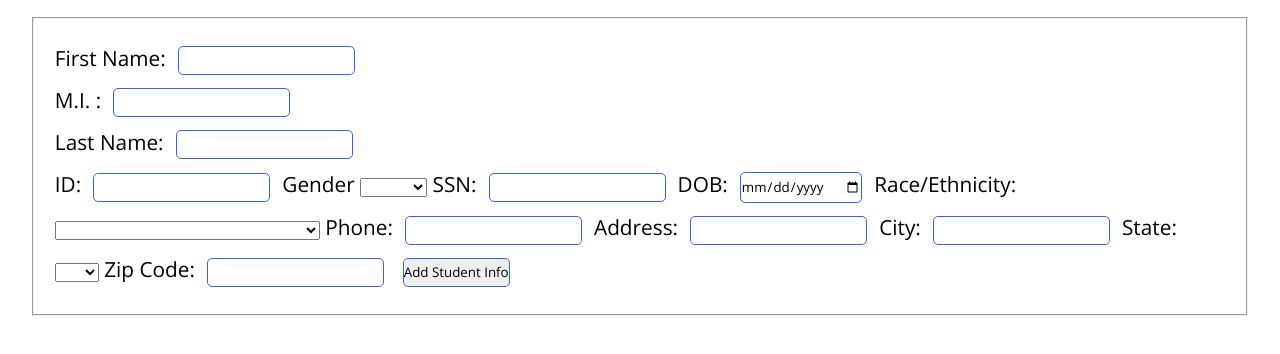
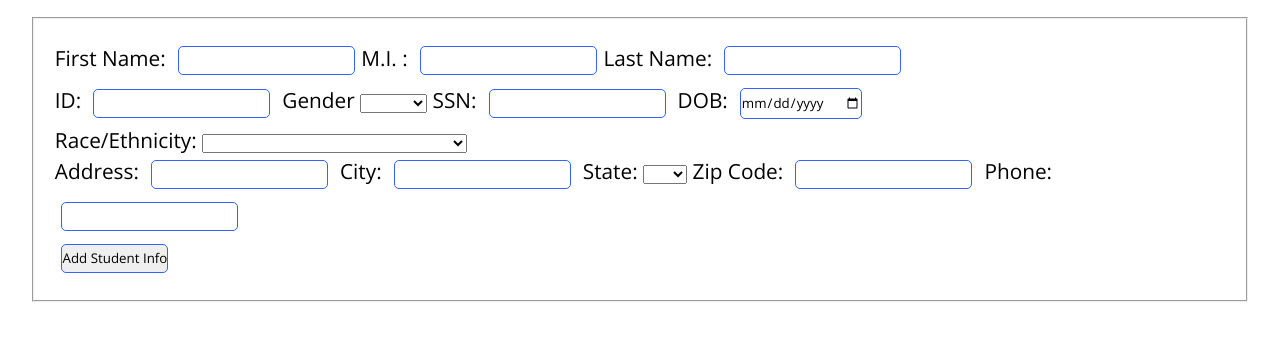
Before and after one commit to kmongy/datadoc, a plain HTML site: page dataAdd.html in a window 1280 px wide. Shown: the part 78-432 px from the top of the page. Drawn offline with nearby package versions, Linux system fonts and the light colour scheme.

Commit message:
Updated with more wrapping divs for the labels.

```diff
--- a/dataAdd.html
+++ b/dataAdd.html
@@ -26,6 +26,7 @@
             <input type="text" name="lastName">
           </label>
         </div>
+        <div class="data-add-bio">
           <label for="idNumber">ID:
             <input type="text" name="number">
           </label>
@@ -42,6 +43,7 @@
           <label for="birthdate">DOB:
             <input type="date" name="birthdate">
           </label>
+        </div>
         <label for="race">Race/Ethnicity:
           <select>
             <option value="" selected> </option>
@@ -53,9 +55,7 @@
             <option value="White">White</option>
           </select>
         </label>
-        <label for="phoneNumber">Phone:
-          <input type="text" name="phone">
-        </label>
+        <div class="data-add-address"></div>
           <label for="address">Address:
             <input type="text" name="address">
           </label>
@@ -121,9 +121,15 @@
           <label for="zipcode">Zip Code:
             <input type="text" name="zipcode">
           </label>
+          <label for="phoneNumber">Phone:
+            <input type="text" name="phone">
+          </label>
+        </div>
+        <div class="data-add-button">
           <label for="addStudent">
             <input type="submit" name="submit" value="Add Student Info">
           </label>
+        </div>
       </fieldset>
 
     </form>
--- a/styles/data.css
+++ b/styles/data.css
@@ -59,7 +59,6 @@ ADD NEW STUDENT
 }
 #data-add .data-add-name {
   display: flex;
-  flex-direction: column;
 }
 #data-add input {
   font-family: 'Open Sans', sans-serif;
```
Lines whose indentation alone changed are shown as unchanged.
